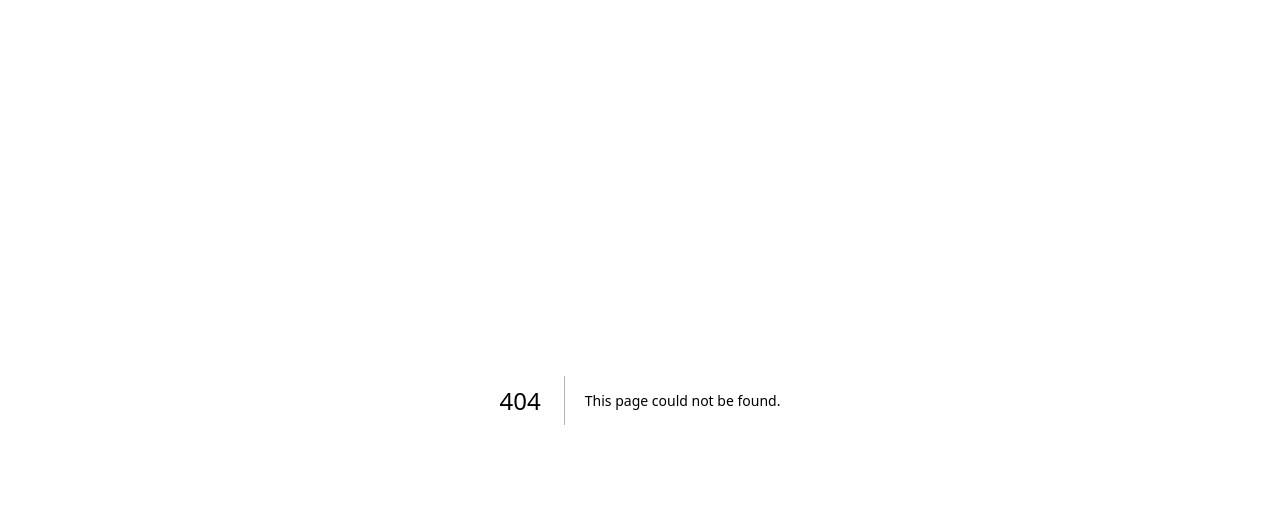
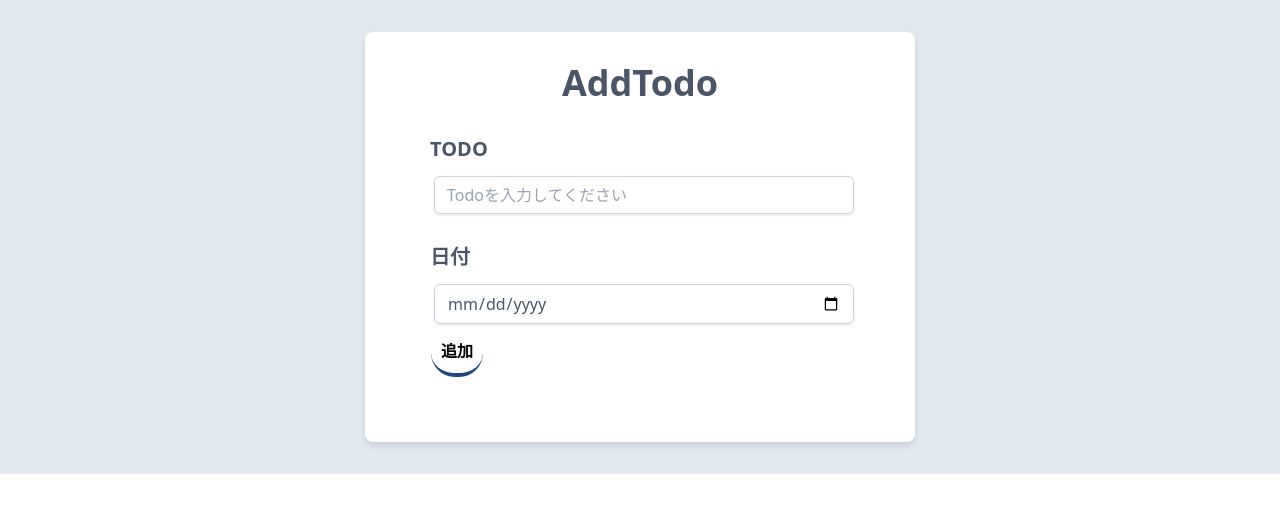
Before and after one commit to reoroi/my-todoapp-nextjs13, a Next.js app: page /components/AddTodo in a window 1280 px wide. Before the commit this address had no page. Shown: the top 512 px of the page. Built offline with nearby package versions, Linux system fonts and the light colour scheme.

Commit message:
AddTodoのCSS完成

```diff
--- /dev/null
+++ b/src/app/components/AddTodo/page.tsx
@@ -0,0 +1,46 @@
+import React from "react";
+import "../../globals.css";
+
+const AddTodo = () => {
+  return (
+    <div>
+      <h1 className="TODO">AddTodo</h1>
+      <div className="addTodo-content">
+        <form
+          className="addTodo-form"
+          // onSubmit={handleSubmit}
+        >
+          <div className="content-lastchild">
+            <div className="addTodo-content">
+              <p className="addtodo-p">TODO</p>
+              <input
+                className="addTodo-input"
+                placeholder="Todoを入力してください"
+                // onChange={(e) => setId(e.target.value)}
+                type="text"
+              />
+            </div>
+            <div className="addTodo-content">
+              <p className="addtodo-p">日付</p>
+              <input
+                // onChange={(e) => setTitle(e.target.value)}
+                className="addTodo-input"
+                type="date"
+              />
+            </div>
+          </div>
+
+          <button
+            type="submit"
+            // className={`py-2 px-4 border rounded-md ${loading ? ' bg-orange-300 cursor-not-allowed rounded-full' : 'bg-orange-500 hover:bg-orange-500' }` }
+            // disabled={loading}
+          >
+            追加
+          </button>
+        </form>{" "}
+      </div>
+    </div>
+  );
+};
+
+export default AddTodo;
--- a/src/app/components/page.tsx
+++ b/src/app/components/TodoList.tsx
@@ -1,11 +1,11 @@
 import React from 'react'
 
-const AddTodo = () => {
+const TodoList = () => {
   return (
     <div>
-      addtask
+
     </div>
   )
 }
 
-export default AddTodo
+export default TodoList
--- a/src/app/globals.css
+++ b/src/app/globals.css
@@ -2,10 +2,8 @@
 @tailwind components;
 @tailwind utilities;
 
-@import url('https://fonts.googleapis.com/css?family=Noto+Sans+JP');
+.all-todo{
 
-
-.all-todo{
   display: flex;
   flex-direction: column;
   align-items: center;
@@ -15,6 +13,7 @@
   background-color: #e2e8f0; /* gray-200 */
 
 }
+
 button {
   text-align: center;
 	display: block;
@@ -49,10 +48,12 @@ button:hover {
   border-radius: 0.25rem; /* rounded */
 }
 .container{
-  min-width: px;
+  height: auto;
+  min-width: 100px;
   max-width:550px;
   display: flex;
   flex-direction: column;
+  display: flex;
   align-items: center;
   padding-left: 1rem; /* px-8 */
   padding-right: 1rem;  /* px-8 */
@@ -64,9 +65,11 @@ button:hover {
 
 }
 .TODO{
+  text-align: center;
   font-size: 2.25rem; /* text-4xl */
   font-weight: bold;
   color: #4a5568; /* gray-700 */
+  margin-bottom: 24px;
 }
 input {
   margin: 8px;
@@ -156,3 +159,38 @@ input{
   border: 2px solid #ff3333;
 
 }
+
+.addTodo-form{
+margin-bottom: 16px;
+}
+.addtodo-p{
+  display: block;
+  color: #4A5568;
+  font-size: 20px;
+  font-weight: bold;
+  margin-bottom: 0.5rem;
+}
+
+.addTodo-content{
+  display:flex;
+  display: flex;
+  flex-direction: column; /* 縦方向に配置する */
+  justify-content: center; /* 中央に配置する */
+  width: 420px;
+  padding-bottom: 24px;
+}
+
+.content-lastchild .addTodo-content:last-child{
+  padding-bottom: 0;
+}
+.addTodo-input{
+  box-shadow: 0 1px 3px rgba(0, 0, 0, 0.1); /* shadow */
+  appearance: none; /* appearance-none */
+  border: 1px solid #CBD5E0; /* border */
+  border-radius: 0.375rem; /* rounded */
+  width: 100%; /* w-full */
+  padding: 0.5rem 0.75rem; /* py-2 px-3 */
+  color: #4A5568; /* text-gray-700 */
+  line-height: 1.25rem; /* leading-tight */
+  outline: none; /* focus:outline-none */
+}
--- a/src/app/layout.tsx
+++ b/src/app/layout.tsx
@@ -16,7 +16,13 @@ export default function RootLayout({
 }>) {
   return (
     <html lang="en">
-      <body className={inter.className}>{children}</body>
+      <body>
+        <div className="all-todo">
+          <div className="container">
+            {children}
+            </div>
+        </div>
+      </body>
     </html>
   );
 }
--- a/src/app/page.tsx
+++ b/src/app/page.tsx
@@ -12,6 +12,8 @@ import { useEffect, useState } from "react";
 //   onSnapshot,
 // } from "firebase/firestore";
 import FlipMove from "react-flip-move";
+import { v4 as uuidv4 } from 'uuid';
+
 
 type TodoItem = {
   id: string;
@@ -21,6 +23,10 @@ type TodoItem = {
 };
 
 function App() {
+  const [todoListTest,setTodoListTest]=useState([
+    {id:uuidv4(),todo:'test1',deadlineDate:'2024-09-09' }
+  ])
+
   const [additionalTodo, setAdditionalTodo] = useState<string>(""); //追加TODO
   const [additionalDate, setAdditionalDate] = useState<string>(""); //追加Date
   const [todoList, setTodoList] = useState<TodoItem[]>([]); //Todo一覧
@@ -114,20 +120,16 @@ function App() {
     setEditTodo("");
     setEditingId(null);
   };
-
   return (
     <>
-      <div className="all-todo">
-        <div className="container">
       <h1 className="TODO">TODO</h1>
-          {/* TODO切り替えボタン */}
       <div className="action-button">
-            <Link href={'/components/CompleteTodo'}>
-            <button>
-              完了一覧
-            </button>
+        <Link href={"/components/CompleteTodo"}>
+          <button>完了一覧</button>
         </Link>
-          <Link href={'/components/AddTodo'}><button>追加</button></Link>
+        <Link href={"/components/AddTodo"}>
+          <button>追加</button>
+        </Link>
       </div>
       {/* <div className="input-area">
             <input
@@ -147,7 +149,6 @@ function App() {
             </div>
           </div> */}
       <div className="incomplete-area">
-            <p className="title">TODO一覧</p>
         <ul>
           <FlipMove>
             {todoList
@@ -213,19 +214,13 @@ function App() {
                       <p className="p-index">{index + 1}</p>
                       <p>：</p>
                       <p className="todo-item">{todoItem.todo}</p>
-                          <button
-                            onClick={() => clickIncompleteTodo(todoItem.id)}
-                          >
+                      <button onClick={() => clickIncompleteTodo(todoItem.id)}>
                         未着手
                       </button>
-                          <button
-                            onClick={() => clickDeleteTodoList(todoItem.id)}
-                          >
+                      <button onClick={() => clickDeleteTodoList(todoItem.id)}>
                         削除
                       </button>
-                          <p className="dueDateP">
-                            期限{todoItem.deadlineDate}
-                          </p>
+                      <p className="dueDateP">期限{todoItem.deadlineDate}</p>
                     </div>
                   </li>
                 );
@@ -233,8 +228,6 @@ function App() {
           </FlipMove>
         </ul>
       </div>
-        </div>
-      </div>
     </>
   );
 }
```
Also changed, not shown: package.json (+5 -4 lines), src/app/function.tsx (added), 1 other file (tests, documents, lock files or other folders). Lines whose indentation alone changed are shown as unchanged.
